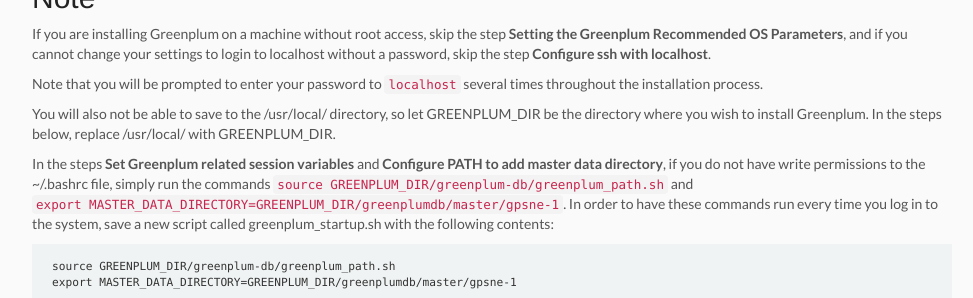
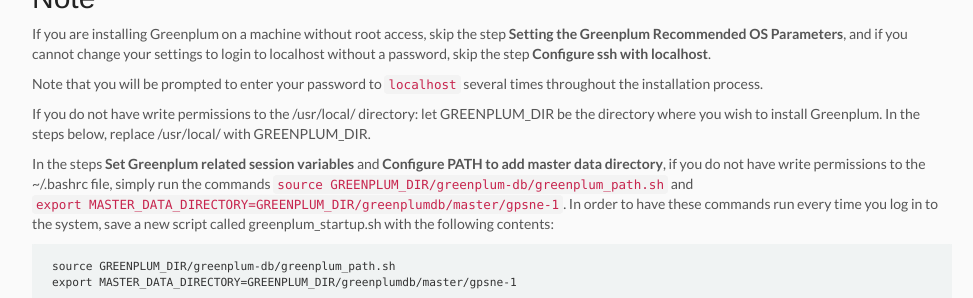
Before and after one commit to senaraiandi/deepdive, a Jekyll site: the page built from doc/greenplum.md, in a window 1280 px wide and 900 px high, cut to the strip 324-622 px from the top of the window. Shown: the whole strip, without its empty margins (148-1121 px from the left). Built offline with Jekyll 4.4.1, drawn with Linux system fonts in a browser that asks for light colours; nearby versions of some CDN libraries.

Commit message:
More minor wording change in greenplum tutorial.

```diff
--- a/doc/greenplum.md
+++ b/doc/greenplum.md
@@ -14,7 +14,7 @@
 
 Note that you will be prompted to enter your password to `localhost` several times throughout the installation process.
 
-You will also not be able to save to the /usr/local/ directory, so let GREENPLUM_DIR be the directory where you wish to install Greenplum. In the steps below, replace /usr/local/ with GREENPLUM_DIR.
+If you do not have write permissions to the /usr/local/ directory: let GREENPLUM_DIR be the directory where you wish to install Greenplum. In the steps below, replace /usr/local/ with GREENPLUM_DIR.
 
 In the steps **Set Greenplum related session variables** and **Configure PATH to add master data directory**, if you do not have write permissions to the ~/.bashrc file, simply run the commands `source GREENPLUM_DIR/greenplum-db/greenplum_path.sh` and `export MASTER_DATA_DIRECTORY=GREENPLUM_DIR/greenplumdb/master/gpsne-1`. In order to have these commands run every time you log in to the system, save a new script called greenplum_startup.sh with the following contents:
 
```
